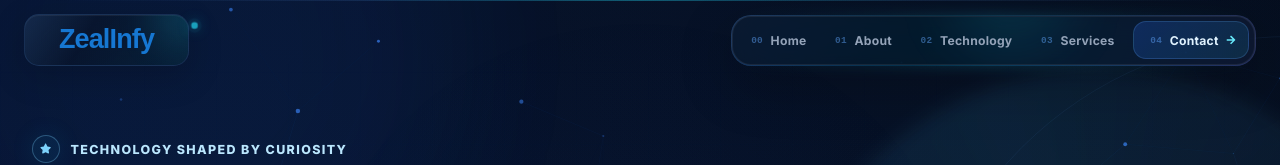
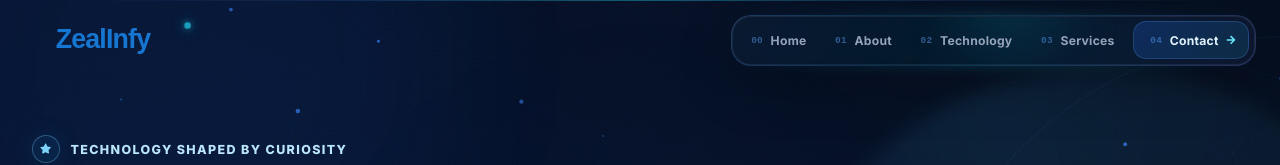
Before and after one commit to rajeshreddyrrr/ZealInfy-Website, a React (Create React App) app: page / in a window 1280 px wide. Shown: the top 165 px of the page. Built offline with nearby package versions, Linux system fonts and the light colour scheme.

Commit message:
brand: use clean ZealInfy wordmark in navbar

```diff
--- a/src/components/Navbar.css
+++ b/src/components/Navbar.css
@@ -52,48 +52,32 @@
   justify-content: center;
   min-width: 158px;
   height: 52px;
-  padding: 0.45rem 0.9rem;
-  overflow: hidden;
-  border: 1px solid rgba(96, 165, 250, 0.2);
-  border-radius: 15px;
-  background: linear-gradient(135deg, rgba(10, 24, 48, 0.78), rgba(5, 12, 28, 0.52));
-  box-shadow: inset 0 1px 0 rgba(255, 255, 255, 0.06), 0 10px 35px rgba(0, 0, 0, 0.18);
-  backdrop-filter: blur(18px);
-  transition: all 0.35s ease;
+  padding: 0.2rem 0;
+  overflow: visible;
+  background: transparent;
+  border: 0;
+  border-radius: 0;
+  box-shadow: none;
+  backdrop-filter: none;
+  transition: transform 0.35s ease;
 }
 
-.logo-frame::before {
-  content: '';
-  position: absolute;
-  inset: 0;
-  background: linear-gradient(120deg, rgba(96, 165, 250, 0.13), transparent 38%, rgba(34, 211, 238, 0.08));
-  pointer-events: none;
-}
-
+.logo-frame::before,
 .logo-frame::after {
-  content: '';
-  position: absolute;
-  width: 55px;
-  height: 55px;
-  right: -20px;
-  top: -25px;
-  border-radius: 50%;
-  background: rgba(34, 211, 238, 0.16);
-  filter: blur(18px);
+  display: none;
 }
 
 .logo-image {
   position: relative;
   z-index: 1;
-  height: 36px;
+  display: block;
+  height: 38px;
   width: auto;
   transition: transform 0.35s ease, filter 0.35s ease;
 }
 
 .navbar-logo:hover .logo-frame {
-  border-color: rgba(96, 165, 250, 0.5);
   transform: translateY(-1px);
-  box-shadow: inset 0 1px 0 rgba(255, 255, 255, 0.08), 0 14px 40px rgba(34, 211, 238, 0.12);
 }
 
 .navbar-logo:hover .logo-image {
```
